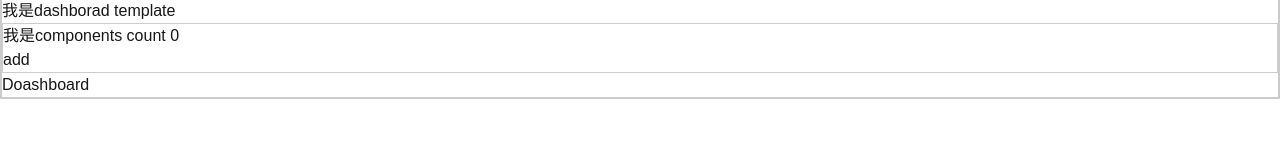
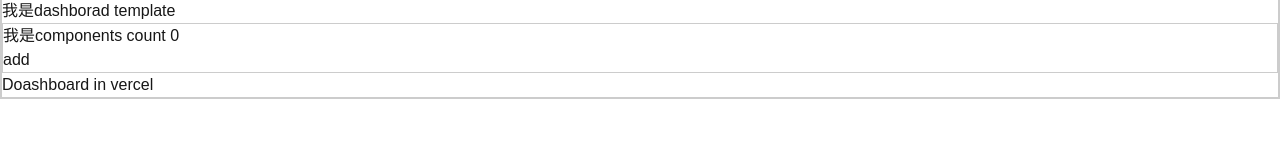
Before and after one commit to baimuyy/-demo-nextjs, a Next.js app: page /dashboard in a window 1280 px wide. Shown: the part 149-300 px from the top of the page. Built offline with nearby package versions, Linux system fonts and the light colour scheme.

Commit message:
测试自动部署

```diff
--- a/src/app/dashboard/page.tsx
+++ b/src/app/dashboard/page.tsx
@@ -8,7 +8,7 @@ export const metadata: Metadata = {
 export default function Dashboard() {
   return (
     <div>
-      <div>Doashboard</div>
+      <div>Doashboard in vercel</div>
     </div>
   )
 }
```
